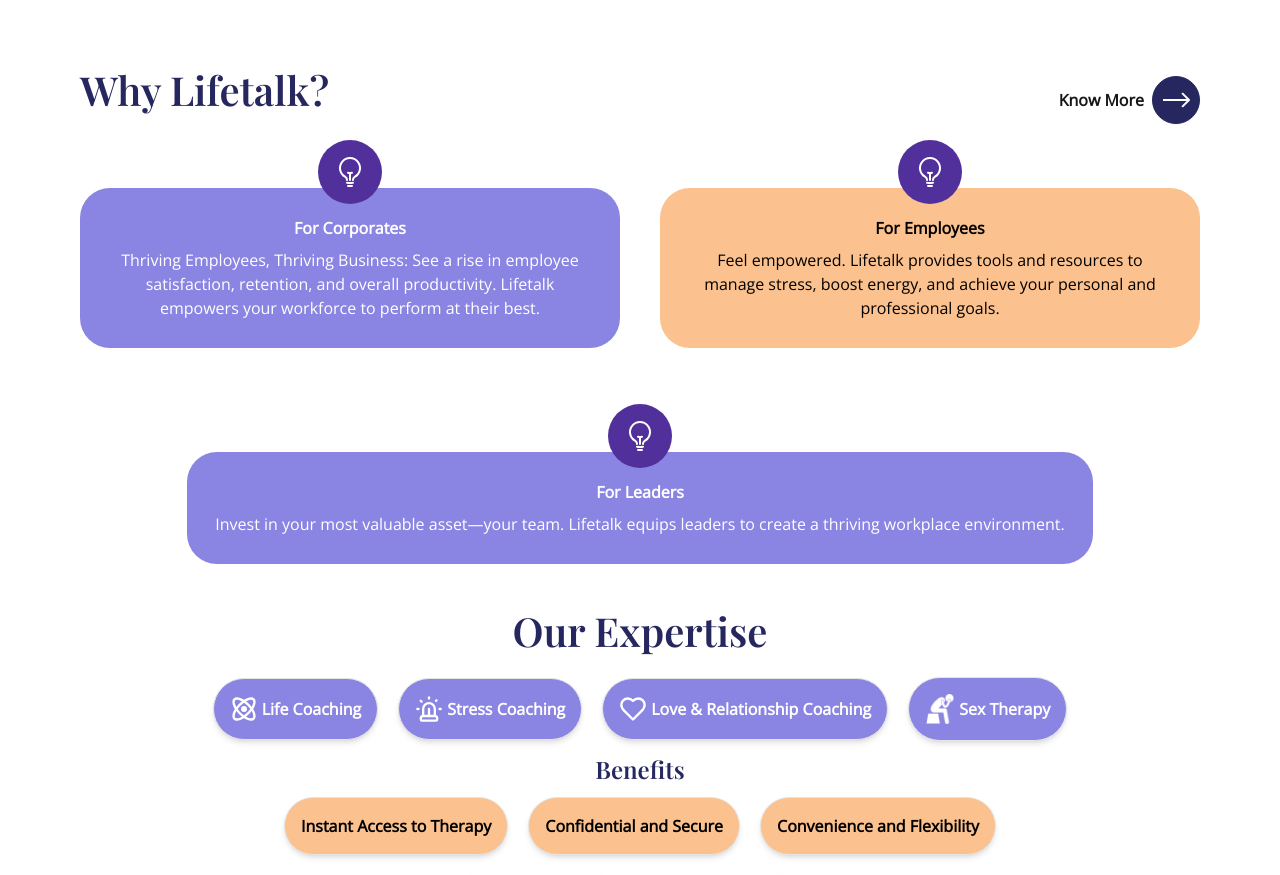
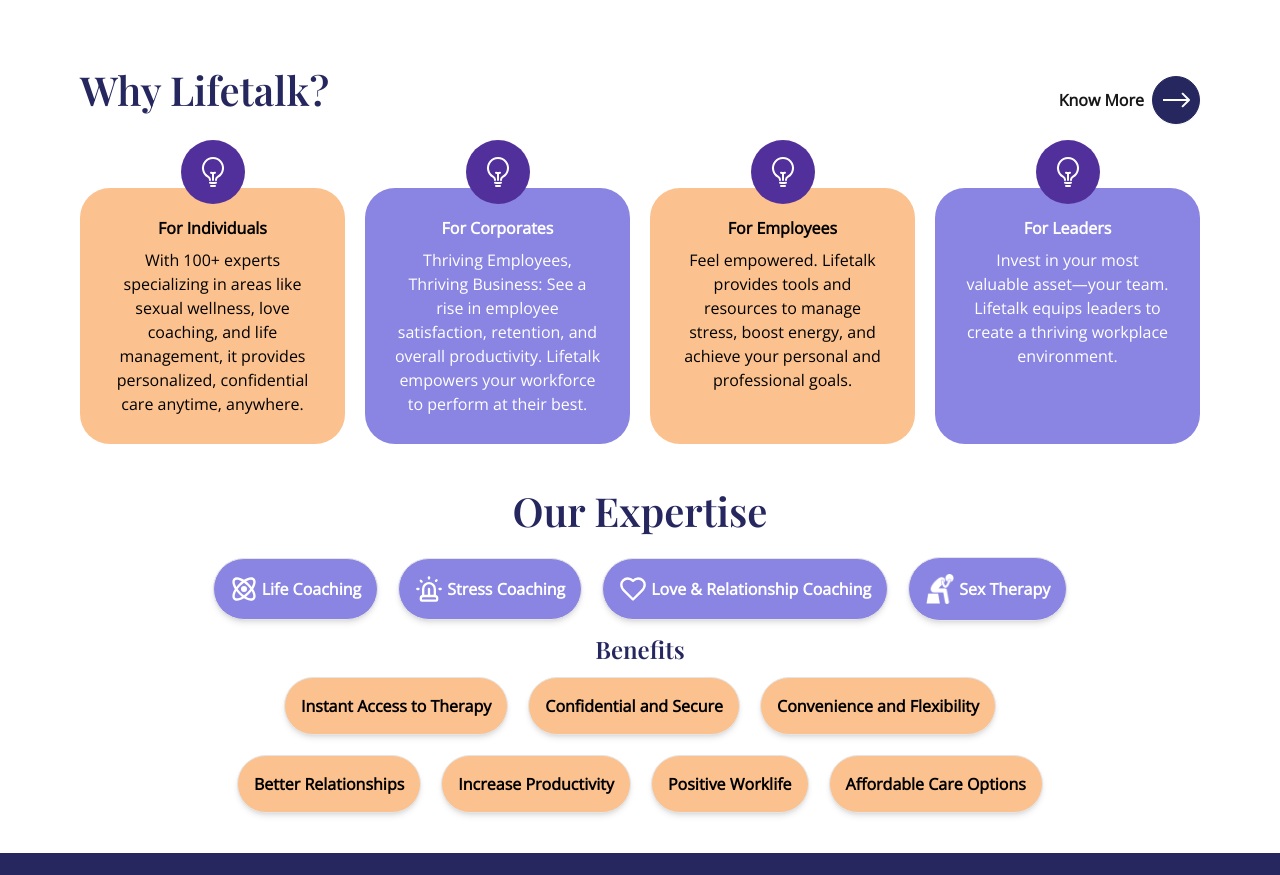
Before and after one commit to lifetalkbombayblokes/lifetalk, a Next.js app: page / in a window 1280 px wide. Shown: the part 2720-3595 px from the top of the page. Built offline with nearby package versions, Linux system fonts and the light colour scheme.

Commit message:
refactor:

```diff
--- a/src/app/page.tsx
+++ b/src/app/page.tsx
@@ -89,6 +89,11 @@
 ];
 
 const cardData = [
+  {
+    icon: "",
+    heading: "For Individuals",
+    para: "With 100+ experts specializing in areas like sexual wellness, love coaching, and life management, it provides personalized, confidential care anytime, anywhere.",
+  },
   {
     icon: "",
     heading: "For Corporates",
@@ -338,15 +343,16 @@
             </div>
           </div>
         </div>
-        <div className="flex flex-wrap  justify-between md:gap-10">
+        <div className="flex flex-col md:flex-row max-lg:flex-wrap justify-between md:gap-5">
           {cardData.map((item, index) => (
             <div
               key={index}
-              className="flex flex-col flex-grow w-96 items-center"
+              className="flex flex-col md:w-[45%] xl:w-[25%] items-center"
             >
               <div
                 className={`${
-                  item.heading === "For Employees"
+                  item.heading === "For Employees" ||
+                  item.heading === "For Individuals"
                     ? "bg-[#52309B]"
                     : "bg-[#52309B]"
                 } rounded-full p-4 relative -bottom-4`}
@@ -368,14 +374,16 @@
               </div>
               <div
                 className={`${
-                  item.heading === "For Employees"
+                  item.heading === "For Employees" ||
+                  item.heading === "For Individuals"
                     ? "bg-[#FBC18E]"
                     : "bg-[#8A84E2]"
                 } p-7 rounded-[30px] flex-grow flex flex-col`}
               >
                 <p
                   className={`text-base ${
-                    item.heading === "For Employees"
+                    item.heading === "For Employees" ||
+                    item.heading === "For Individuals"
                       ? "text-black"
                       : "text-white"
                   } pb-2 font-semibold text-center`}
@@ -384,7 +392,8 @@
                 </p>
                 <p
                   className={`${
-                    item.heading === "For Employees"
+                    item.heading === "For Employees" ||
+                    item.heading === "For Individuals"
                       ? "text-black"
                       : "text-white"
                   } text-center`}
```
